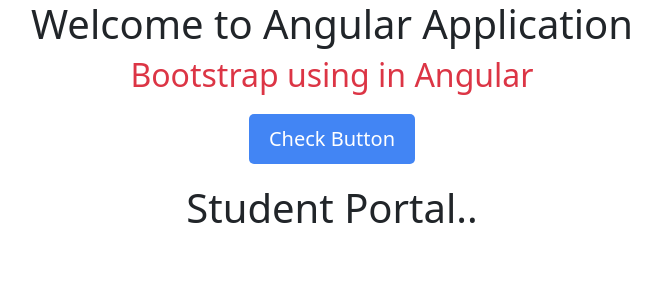
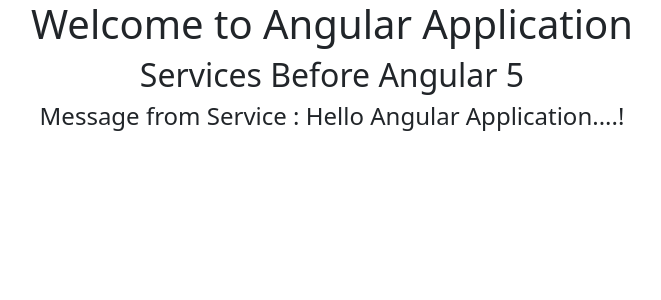
Before and after one commit to JoyCode4/Augular, an Angular app: page / in a window 1280 px wide. Before the commit this address led to /student. Shown: the top 300 px of the page, without its empty margins (308-969 px from the left). Built offline with nearby package versions, Linux system fonts and the light colour scheme.

Commit message:
Service before Angular 5(usage)

```diff
--- a/src/app/app-routing.module.ts
+++ b/src/app/app-routing.module.ts
@@ -6,10 +6,10 @@
 
 const routes: Routes = [
   // page not found wild card route should be at the last of routing
-  {path:"",redirectTo:"student",pathMatch:"full"},
+  // {path:"",redirectTo:"student",pathMatch:"full"},
   {path:"student",component:StudentComponent},
   {path:"studentdetails",component:StudentDetailsComponent},
-  {path:"**",component:PageNotFoundComponent}
+  // {path:"**",component:PageNotFoundComponent}
 ];
 
 @NgModule({
--- a/src/app/app.component.html
+++ b/src/app/app.component.html
@@ -1,8 +1,9 @@
 <div>
   <h1>Welcome to {{title}}</h1>
 
-  <h2 class="text-danger">Bootstrap using in Angular</h2>
-  <button class="btn btn-primary">Check Button</button>
+  <h2>Services Before Angular 5</h2>
+  <h4>Message from Service : {{msg}}</h4>
+
   <div>
     <router-outlet></router-outlet>
   </div>
--- a/src/app/app.component.ts
+++ b/src/app/app.component.ts
@@ -1,14 +1,17 @@
 import { Component, HostListener } from '@angular/core';
 import { Router } from '@angular/router';
+import { MessageService } from './message.service';
 
 @Component({
   selector: 'app-root',
   templateUrl: './app.component.html',
   styleUrls: ['./app.component.css'],
+  // here the service is used for componnet so here it is provided in providers. and it can be only used for this component where it is provided.
+  providers:[MessageService]
 })
 export class AppComponent {
   title = 'Angular Application';
-
+  msg:string="";
   name="";
   students:Student[]=[];
   // @HostListener("click",['$event'])
@@ -146,8 +149,12 @@
       }
     ]
 
-  constructor(private router:Router){
+  constructor(private router:Router,private _messageService:MessageService){
     this.students=[{id:1,name: "Student1",gender:"M",age:24,course:"BCA"},{id:2,name: "Student2",gender:"F",age:22,course:"MBA"},{id:3,name: "Student3",gender:"M",age:26,course:"BSc"},{id:4,name: "Student4",gender:"F",age:20,course:"MCA"}];
+  }
+
+  ngOnInit(){
+    this.msg=this._messageService.getMessage();
   }
   student(){
     this.router.navigate(['/student'])
--- a/src/app/app.module.ts
+++ b/src/app/app.module.ts
@@ -8,6 +8,7 @@
 import { StudentComponent } from './student/student.component';
 import { StudentDetailsComponent } from './student-details/student-details.component';
 import { PageNotFoundComponent } from './page-not-found/page-not-found.component';
+import { MessageService } from './message.service';
 
 @NgModule({
   declarations: [
@@ -22,7 +23,8 @@
     AppRoutingModule,
     FormsModule
   ],
-  providers: [],
+  // here, servidce is provided in app module so that it can be used in all the component.
+  // providers: [MessageService],
   bootstrap: [AppComponent],
   exports:[]
 })
--- /dev/null
+++ b/src/app/message.service.ts
@@ -0,0 +1,13 @@
+import { Injectable } from '@angular/core';
+
+// @Injectable({
+//   providedIn: 'root'
+// })
+@Injectable()
+export class MessageService {
+
+  constructor() { }
+  getMessage():string{
+    return "Hello Angular Application....!";
+  }
+}
```
Also changed, not shown: 1 other file (tests, documents, lock files or other folders).
